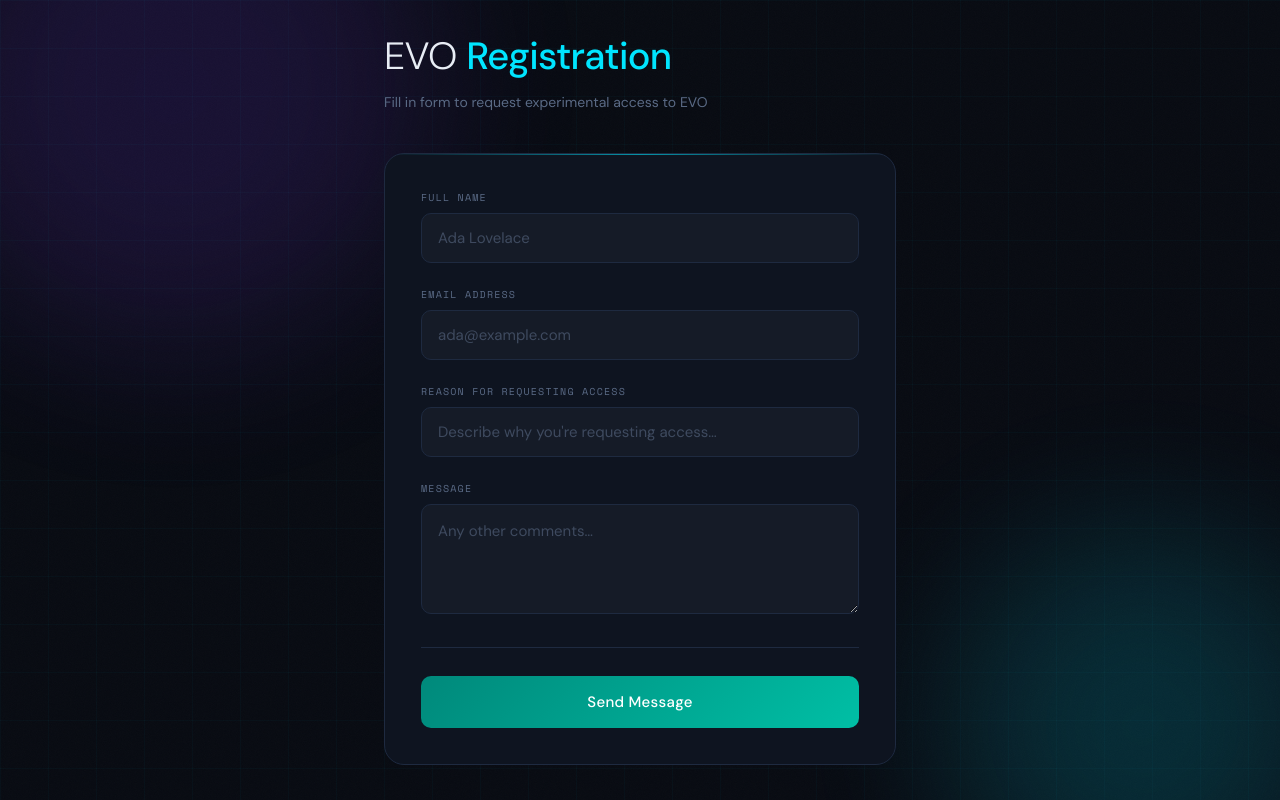
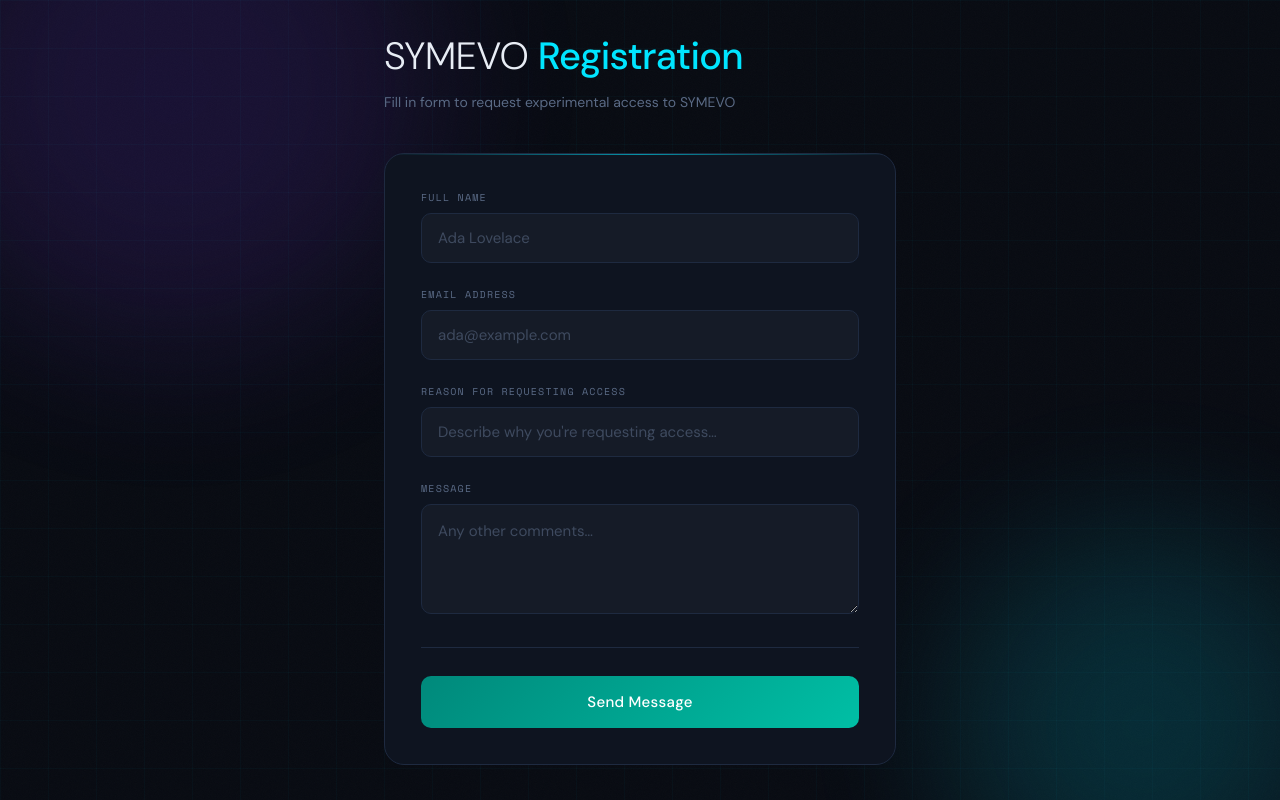
Before and after one commit to machinelearning2014/machinelearning2014.github.io, a plain HTML site: page index.html in a window 1280 px wide. Drawn offline with nearby package versions, Linux system fonts and the light colour scheme.

Commit message:
Update header and subtitle for SYMEVO registration

```diff
--- a/index.html
+++ b/index.html
@@ -360,8 +360,8 @@
 <div class="container">
   <div class="header">
 
-    <h1>EVO <span>Registration</span></h1>
-    <p class="subtitle">Fill in form to request experimental access to EVO</p>
+    <h1>SYMEVO <span>Registration</span></h1>
+    <p class="subtitle">Fill in form to request experimental access to SYMEVO</p>
   </div>
 
   <div class="card">
```
